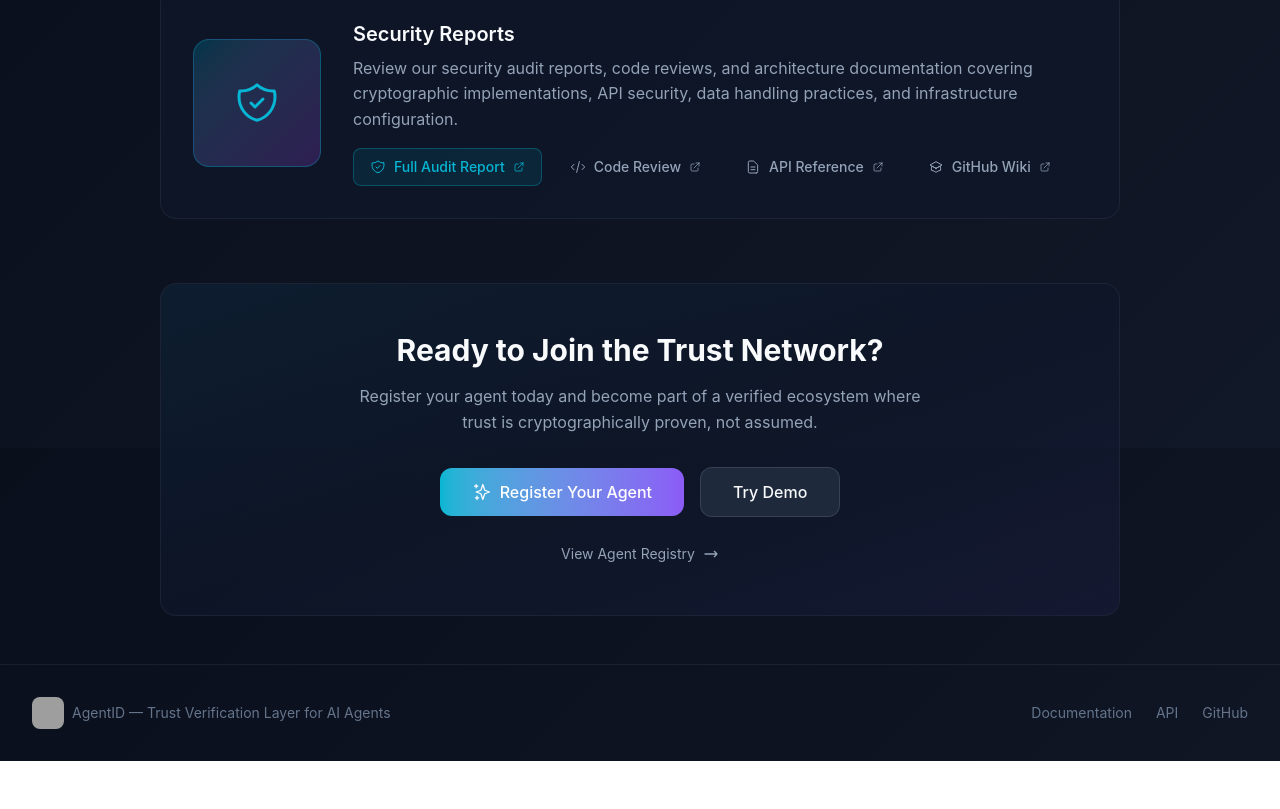
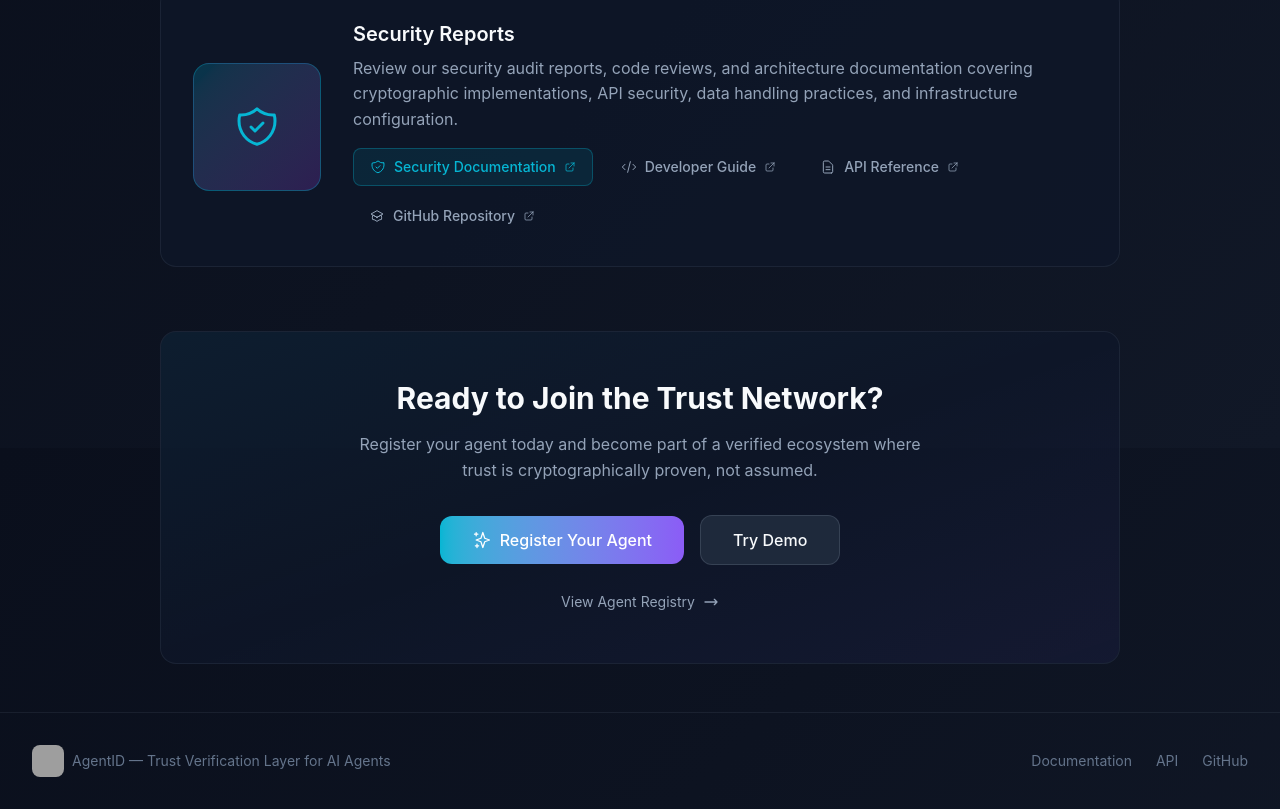
Before and after one commit to RunTimeAdmin/Countersig-Public, a React app in the folder frontend/: page /security in a window 1280 px wide. Shown: the part 4352-5161 px from the top of the page. Before the commit the page ends 5113 px from the top, so only its background shows below. Built offline with nearby package versions, Linux system fonts and the light colour scheme; grey boxes are pictures that could not be loaded; the HTML template or start-up script is replaced by a standard one.

Commit message:
fix: repair all broken links across Security, App footer, and Demo pages

```diff
--- a/frontend/src/App.jsx
+++ b/frontend/src/App.jsx
@@ -238,7 +238,7 @@ function Footer() {
             </span>
           </div>
           <div className="flex items-center space-x-6 text-sm text-[var(--text-muted)]">
-            <a href="https://github.com/RunTimeAdmin/AgentID-2.0/wiki" target="_blank" rel="noopener noreferrer" className="hover:text-[var(--accent-cyan)] transition-colors">Documentation</a>
+            <a href="/docs/index.html" className="hover:text-[var(--accent-cyan)] transition-colors">Documentation</a>
             <a href="https://github.com/RunTimeAdmin/AgentID-2.0/blob/main/docs/API_REFERENCE.md" target="_blank" rel="noopener noreferrer" className="hover:text-[var(--accent-cyan)] transition-colors">API</a>
             <a href="https://github.com/RunTimeAdmin/AgentID-2.0" target="_blank" rel="noopener noreferrer" className="hover:text-[var(--accent-cyan)] transition-colors">GitHub</a>
           </div>
--- a/frontend/src/pages/Demo.jsx
+++ b/frontend/src/pages/Demo.jsx
@@ -531,7 +531,7 @@ export default function Demo() {
               </button>
               <ApiCallSection
                 title="See the API call"
-                curl={`curl -X POST http://localhost:3000/api/register \\
+                curl={`curl -X POST https://api.agentidapp.com/register \\
   -H "Content-Type: application/json" \\
   -d '{
     "pubkey": "${getPublicKeyBase58()}",
@@ -643,7 +643,7 @@ export default function Demo() {
                 </p>
                 <ApiCallSection
                   title="See the API call"
-                  curl={`curl -X POST http://localhost:3000/api/verify/challenge \\
+                  curl={`curl -X POST https://api.agentidapp.com/verify/challenge \\
   -H "Content-Type: application/json" \\
   -d '{
     "agentId": "${agentId}"
@@ -700,7 +700,7 @@ export default function Demo() {
             {signature && (
               <ApiCallSection
                 title="See the API call"
-                curl={`curl -X POST http://localhost:3000/api/verify/response \\
+                curl={`curl -X POST https://api.agentidapp.com/verify/response \\
   -H "Content-Type: application/json" \\
   -d '{
     "agentId": "${agentId}",
@@ -806,7 +806,7 @@ export default function Demo() {
 
                 <ApiCallSection
                   title="See the API call"
-                  curl={`curl http://localhost:3000/api/badge/${agentId}`}
+                  curl={`curl https://api.agentidapp.com/badge/${agentId}`}
                 />
               </div>
             )}
--- a/frontend/src/pages/Security.jsx
+++ b/frontend/src/pages/Security.jsx
@@ -668,23 +668,21 @@ export default function Security() {
               </p>
               <div className="flex flex-wrap justify-center md:justify-start gap-3">
                 <a
-                  href="https://github.com/RunTimeAdmin/AgentID-2.0/blob/main/AgentID_Security_Audit.md"
-                  target="_blank"
-                  rel="noopener noreferrer"
+                  href="/docs/index.html"
                   className="inline-flex items-center gap-2 px-4 py-2 rounded-lg text-sm font-medium text-[var(--accent-cyan)] bg-[var(--accent-cyan)]/10 border border-[var(--accent-cyan)]/30 hover:bg-[var(--accent-cyan)]/20 transition-all duration-200"
                 >
                   <ShieldCheckIcon className="w-4 h-4" />
-                  Full Audit Report
+                  Security Documentation
                   <ExternalLinkIcon className="w-3 h-3" />
                 </a>
                 <a
-                  href="https://github.com/RunTimeAdmin/AgentID-2.0/blob/main/AgentID_Code_Review.md"
+                  href="https://github.com/RunTimeAdmin/AgentID-2.0/blob/main/docs/DEVELOPER_GUIDE.md"
                   target="_blank"
                   rel="noopener noreferrer"
                   className="inline-flex items-center gap-2 px-4 py-2 rounded-lg text-sm font-medium text-[var(--text-secondary)] hover:text-[var(--text-primary)] hover:bg-[var(--bg-tertiary)] transition-all duration-200"
                 >
                   <CodeBracketIcon className="w-4 h-4" />
-                  Code Review
+                  Developer Guide
                   <ExternalLinkIcon className="w-3 h-3" />
                 </a>
                 <a
@@ -698,13 +696,13 @@ export default function Security() {
                   <ExternalLinkIcon className="w-3 h-3" />
                 </a>
                 <a
-                  href="https://github.com/RunTimeAdmin/AgentID-2.0/wiki"
+                  href="https://github.com/RunTimeAdmin/AgentID-2.0"
                   target="_blank"
                   rel="noopener noreferrer"
                   className="inline-flex items-center gap-2 px-4 py-2 rounded-lg text-sm font-medium text-[var(--text-secondary)] hover:text-[var(--text-primary)] hover:bg-[var(--bg-tertiary)] transition-all duration-200"
                 >
                   <AcademicCapIcon className="w-4 h-4" />
-                  GitHub Wiki
+                  GitHub Repository
                   <ExternalLinkIcon className="w-3 h-3" />
                 </a>
               </div>
```
